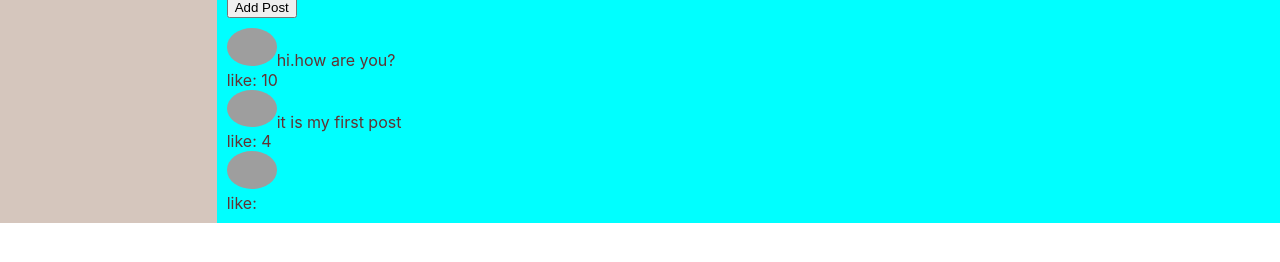
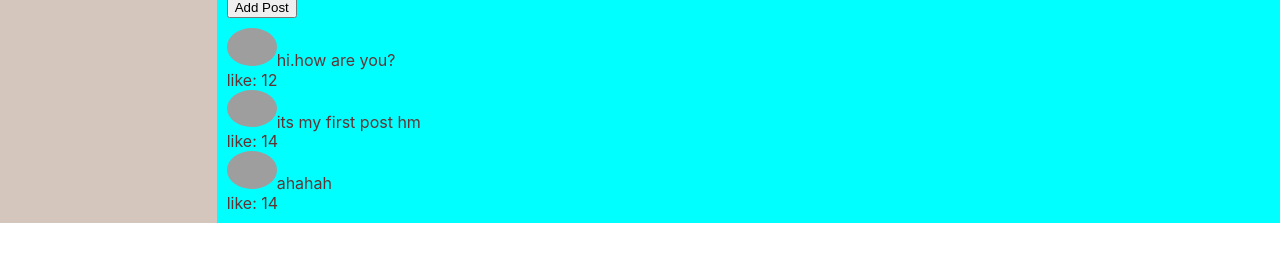
Before and after one commit to MotorheadLemmy/React_Learning, a React (Create React App) app: page /profile in a window 1280 px wide. Shown: the part 518-780 px from the top of the page. Built offline with nearby package versions, Linux system fonts and the light colour scheme; grey boxes are pictures that could not be loaded.

Commit message:
second commit

```diff
--- a/src/components/Dialogs/Dialogs.jsx
+++ b/src/components/Dialogs/Dialogs.jsx
@@ -16,20 +16,41 @@ const Message=(props)=>{
     )
 }
 const Dialogs=(props)=>{
+    let dialogs=[
+        {id:1,name:'Joe'},
+        {id:2,name:'Mark'},
+        {id:3,name:'James'},
+        {id:4,name:'Kirk'},
+        {id:5,name:'Lars'},
+    ]
+    let messages=[
+        {id:1,message:'hi'},
+        {id:2,message:'oh yeah'},
+        {id:3,message:'wow'},
+    ]
+    let dialogsElements=dialogs.map(d=>{
+       return <DialogItem name={d.name} id={d.id} />
+    });
+
+     let messagesElements=messages.map(m=> <Message message={m.message} /> )
+
+
+
+    //     [
+    //     <DialogItem  name={dialogs[0].name} id={dialogsa[0].id} />,
+    //     <DialogItem  name={dialogs[1].name} id={dialogs[1].id}/>
+    // ]
     return(
         <div className={s.dialogs}>
             <div className={s.dialogItems}>
-                <DialogItem  name='Joe' id='1' />
-                <DialogItem  name='MArk' id='2' />
-                <DialogItem  name='James' id='3' />
-                <DialogItem  name='Kirk' id='4' />
-                <DialogItem  name='Lars' id='5' />
+               {dialogsElements}
 
             </div>
             <div className={s.messages}>
-                <Message message='hi'/>
-                <Message message='oh yeah'/>
-                <Message message='wow'/>
+                 {/* <Message message={messages[0].message}/>
+                <Message message={messages[1].message}/>
+                <Message message='wow'/>  */}
+                {messagesElements}
 
             </div>
         </div>
--- a/src/components/Profile/My Posts/MyPosts.jsx
+++ b/src/components/Profile/My Posts/MyPosts.jsx
@@ -2,6 +2,15 @@ import React from 'react';
 import s from './MyPosts.module.css';
 import Post from './Post/Post';
 const MyPosts = (props) => {
+  let posts=[
+    {id:1,message:'hi.how are you?',likesCount:12},
+    {id:2,message:'its my first post hm',likesCount:14},
+    {id:3,message:'ahahah',likesCount:14}
+
+]
+let postsElements=posts.map(p=><Post message={p.message} likesCount={p.likesCount} />)
+
+
   return (
     <div className={s.postsBlock}>
        <h3> My Posts</h3>
@@ -14,9 +23,10 @@ const MyPosts = (props) => {
         </div>
       </div>
       <div className={s.posts}>
-        <Post message='hi.how are you?' likescount='10' />
-        <Post message='it is my first post' likescount='4' />
-        <Post />
+        {/* <Post message={postData[0].message} likesCount={postData[0].likesCount} />
+        <Post message={postData[1].message} likesCount={postData[1].likesCount} />
+        <Post /> */}
+        {postsElements}
       </div>
     </div>
   )
--- a/src/components/Profile/My Posts/Post/Post.jsx
+++ b/src/components/Profile/My Posts/Post/Post.jsx
@@ -6,7 +6,7 @@ const Post = (props) => {
       <img src='https://encrypted-tbn0.gstatic.com/images?q=tbn%3AANd9GcSx5wghphVB-NTZeDHzsjPFUGY2_V-yPNnq1g&usqp=CAU' />
          {props.message}
       <div>
-  <span>like: {props.likescount}</span>
+  <span>like: {props.likesCount}</span>
       </div>
       </div>
   )
```
